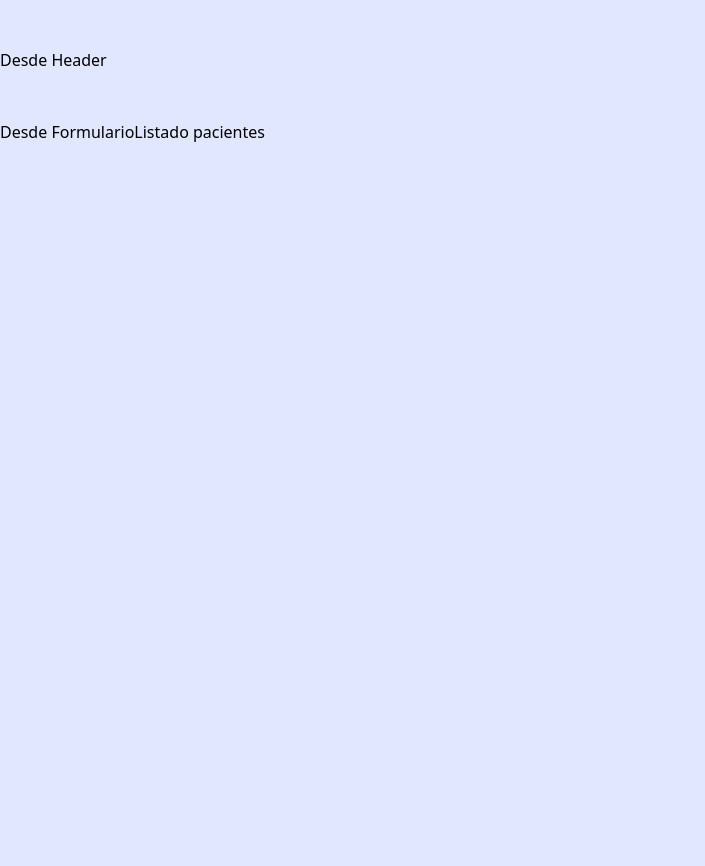
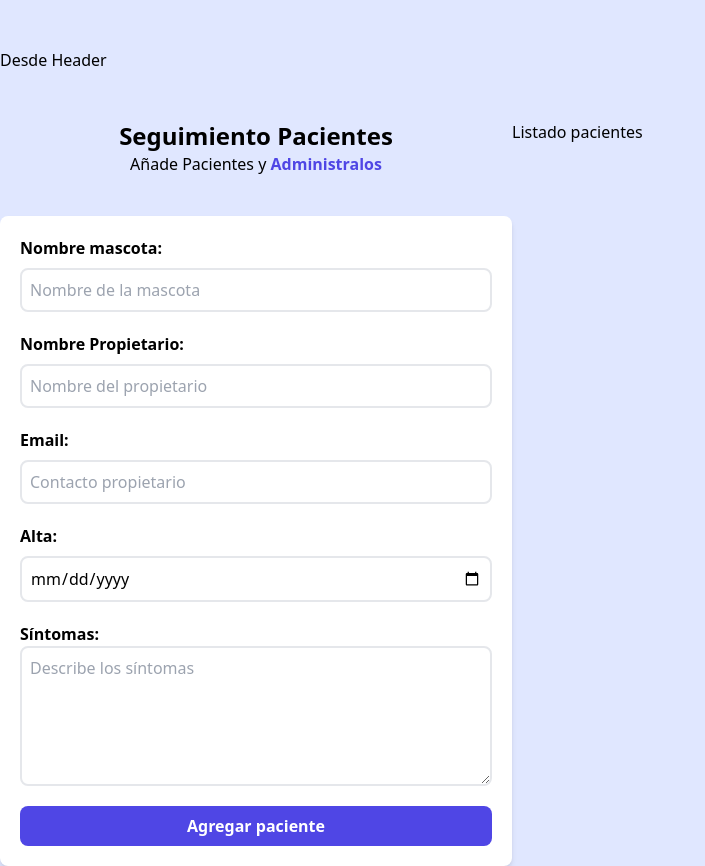
Before and after one commit to Lindapazw/citas-react, a React (Vite) app: page / in a window 1280 px wide. Shown: the whole page, without its empty margins (0-705 px from the left). Built offline with nearby package versions, Linux system fonts and the light colour scheme.

Commit message:
add formulario styles

```diff
--- a/src/components/Formulario.jsx
+++ b/src/components/Formulario.jsx
@@ -1,7 +1,35 @@
 const Formulario = () => {
     return (
-        <div>
-            <h1>Desde Formulario</h1>
+        <div className="md:w-1/2 lg:w-2/5">
+            <h2 className="font-black text-2xl text-center">Seguimiento Pacientes</h2>
+            <p className="text-base text-center">Añade Pacientes y {''}
+                <span className="text-indigo-600 font-bold">Administralos</span>
+            </p>
+
+            <form className="mt-10 bg-white shadow-md rounded-lg py-5 px-5">
+                <div>
+                    <label className="font-bold" htmlFor="nombre">Nombre mascota:</label>
+                    <input className="block mt-2 border-2 w-full p-2 placeholder-gray-400 rounded-lg" type="text" placeholder="Nombre de la mascota" id="nombre"/>
+                </div>
+                <div className="mt-5">
+                    <label className="font-bold" htmlFor="propietario">Nombre Propietario:</label>
+                    <input className="block mt-2 border-2 w-full p-2 placeholder-gray-400 rounded-lg" type="text" placeholder="Nombre del propietario" id="propietario"/>
+                </div>
+                <div className="mt-5">
+                    <label className="font-bold" htmlFor="email">Email:</label>
+                    <input className="block mt-2 border-2 w-full p-2 placeholder-gray-400 rounded-lg" type="email" placeholder="Contacto propietario" id="email"/>
+                </div>
+                <div className="mt-5">
+                    <label className="font-bold" htmlFor="alta">Alta:</label>
+                    <input className="block mt-2 border-2 w-full p-2 rounded-lg" type="date" id="alta"/>
+                </div>
+                <div className="mt-5">
+                    <label className="font-bold" htmlFor="sintomas">Síntomas:</label>
+                    <textarea className="block border-2 w-full rounded-lg p-2" id="sintomas" cols="30" rows="5"  placeholder="Describe los síntomas"></textarea>
+                </div>
+
+                <input className="bg-indigo-600 w-full p-2 text-white font-semibold mt-5 rounded-lg hover:bg-indigo-700 cursor-pointer transition-all" type="submit" value="Agregar paciente"/>
+            </form>
         </div>
     )
 }
```
